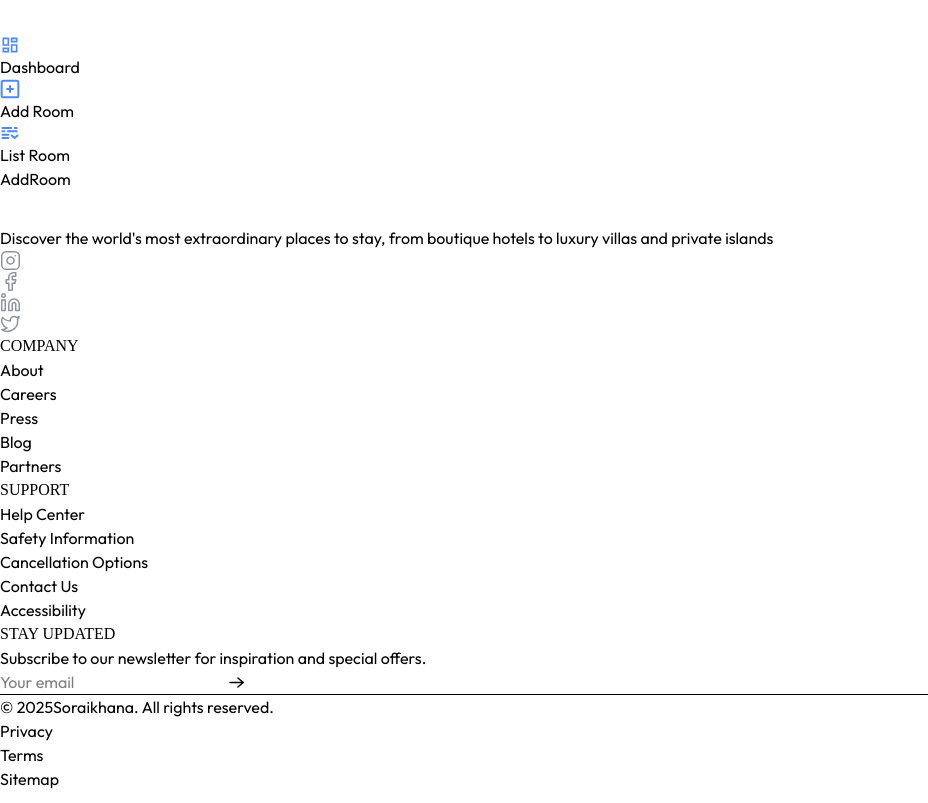
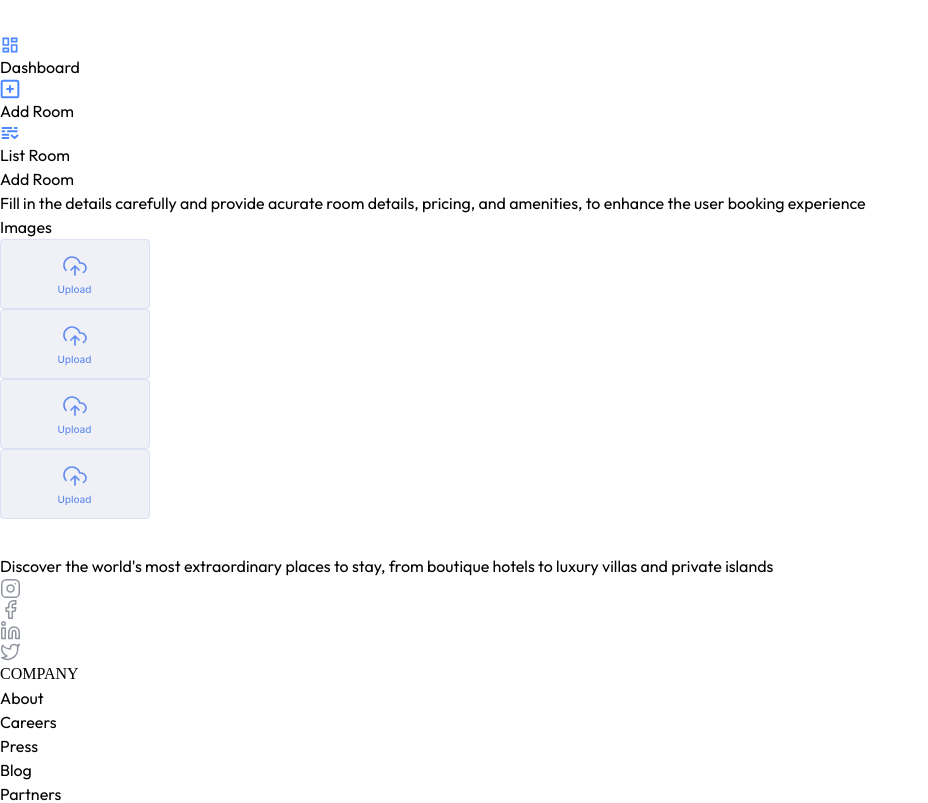
Before and after one commit to maynul69/Shoraikhana-hotel, a React (Vite) app in the folder client/: page /owner/add-room in a window 1280 px wide. Shown: the top 803 px of the page, without its empty margins (0-928 px from the left). Built offline with nearby package versions, Linux system fonts and the light colour scheme; a web font is replaced by a local one.

Commit message:
addroom-imge-section

```diff
--- a/client/src/pages/hotelOwner/AddRoom.jsx
+++ b/client/src/pages/hotelOwner/AddRoom.jsx
@@ -1,9 +1,56 @@
-import React from 'react'
+import React, { useState } from 'react'
+import Title from '../../components/Title';
+import { assets } from '../../assets/assets';
 
 const AddRoom = () => {
+    const [images, setImages] = useState({
+        1: null,
+        2: null,
+        3: null,
+        4: null,
+    });
+
+    const [inputs, setInputs] = useState({
+        roomType: '',
+        pricePerNight:0,
+        amenities: {
+            'Free Wi-Fi': false,
+            'Free Breakfast': false,
+            'Room Service': false,
+            'Pool Access': false,
+            'Mountain View': false,
+        }
+    })
   return (
-    <div>AddRoom</div>
-  )
+    <form>
+      <Title
+        align="left"
+        font="outfit"
+        title="Add Room"
+        subTitle="Fill in the details carefully and provide acurate room details, pricing, and amenities, to enhance the user booking experience"
+      />
+
+      {/* img upload area  */}
+
+      <p className="text-gray-800 mt-10">Images</p>
+      <div className="grid grid-cols-2 sm:flex gap-4 my-2 flex-wrap">
+        {Object.keys(images).map((key) => (
+          <label htmlFor={`roomImages${key}`} key={key}>
+            <img
+              className="max-h-13 cursor-pointer opacity-80"
+              src={
+                images[key]
+                  ? URL.createObjectURL(images[key])
+                  : assets.uploadArea
+              }
+              alt=""
+            />
+            <input type="file" accept="image/*" id={`roomImages${key}`} hidden onChange={e=> setImages({...images, [key]: e.target.files[0]})}/>
+          </label>
+        ))}
+      </div>
+    </form>
+  );
 }
 
 export default AddRoom
--- a/client/src/pages/hotelOwner/Dashboard.jsx
+++ b/client/src/pages/hotelOwner/Dashboard.jsx
@@ -68,7 +68,7 @@
             {dashboardData.bookings.map((item, index) => (
               <tr key={index}>
                 <td className="py-3 px-4 text-gray-700 border-t border-gray-300">
-                  {item.user.userName}
+                  {item.user.username}
                 </td>
                 <td className="py-3 px-4 text-gray-700 border-t border-gray-300 max-sm:hidden">
                   {item.room.roomType}
```
